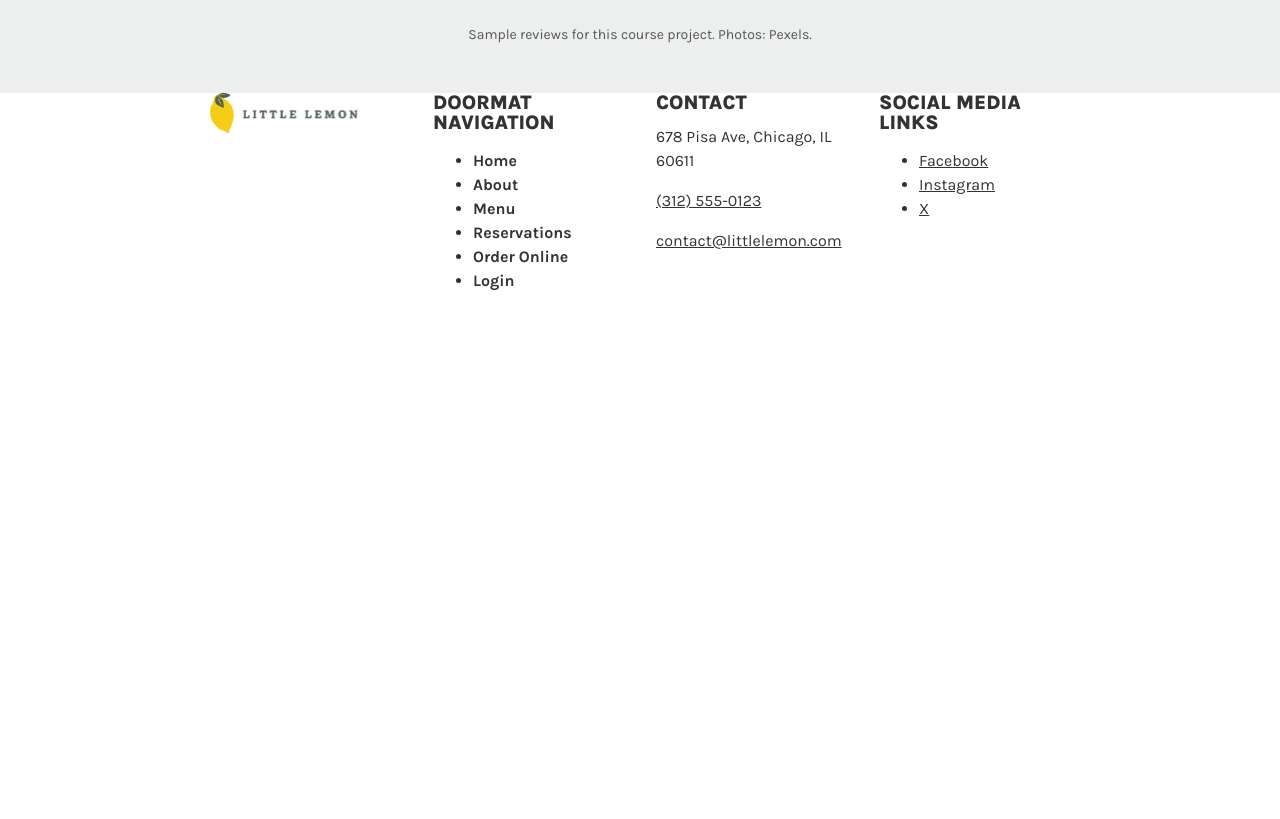
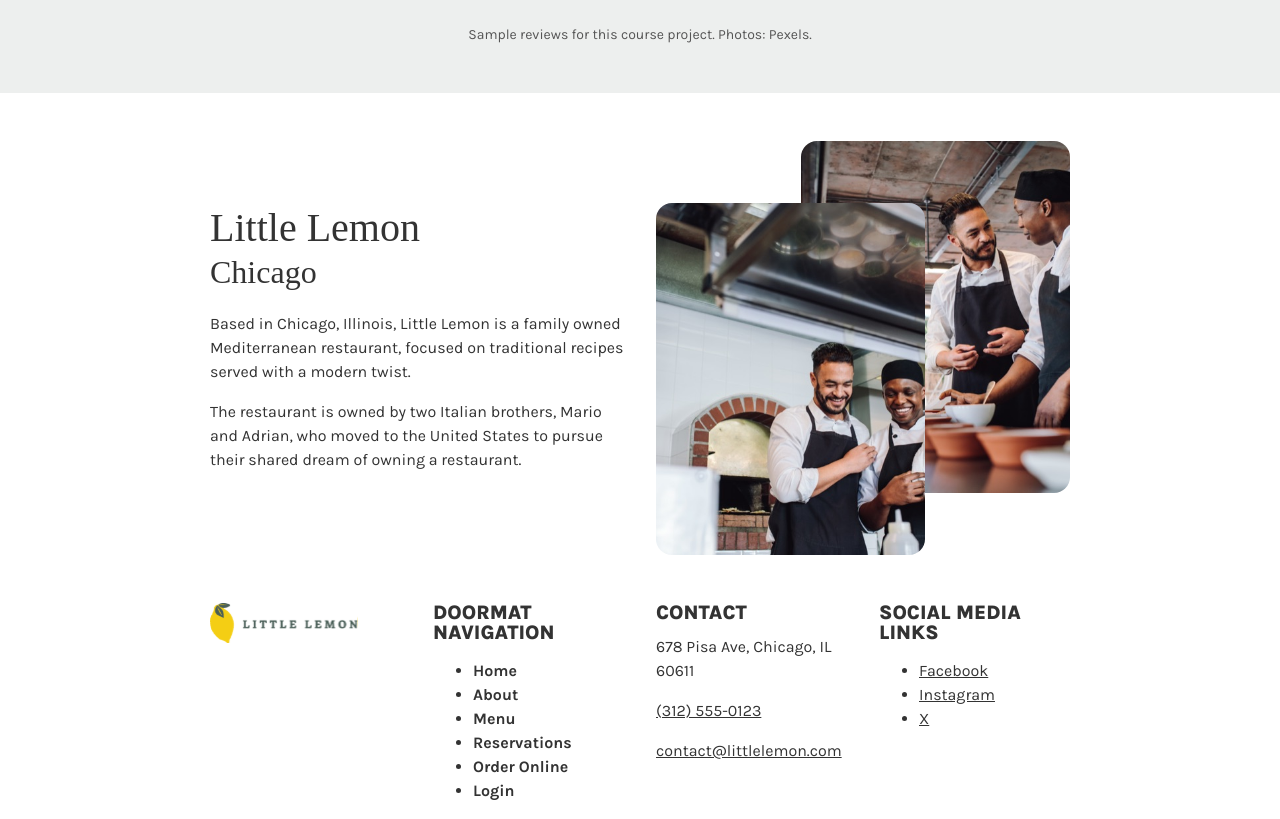
Before and after one commit to mehmet520/front-end-developer-capstone, a React (Vite) app: page / in a window 1280 px wide. Shown: the part 1436-2255 px from the top of the page. Before the commit the page ends 1745 px from the top, so only its background shows below. Built offline with nearby package versions, Linux system fonts and the light colour scheme; a web font is replaced by a local one.

Commit message:
Add Chicago about section

```diff
--- /dev/null
+++ b/src/components/Chicago.css
@@ -0,0 +1,44 @@
+.about {
+  display: grid;
+  grid-template-columns: 1fr 1fr;
+  gap: 2rem;
+  align-items: center;
+  padding-block: 3rem;
+}
+
+.about-city {
+  margin-bottom: 1rem;
+  font-family: var(--font-display);
+  font-size: 2rem;
+}
+
+.about-images {
+  position: relative;
+  width: 100%;
+  max-width: 28rem;
+  aspect-ratio: 1 / 1;
+  justify-self: center;
+}
+
+.about-images img {
+  position: absolute;
+  width: 65%;
+  height: 85%;
+  object-fit: cover;
+}
+
+.about-images img:first-child {
+  top: 0;
+  right: 0;
+}
+
+.about-images img:last-child {
+  bottom: 0;
+  left: 0;
+}
+
+@media (max-width: 768px) {
+  .about {
+    grid-template-columns: 1fr;
+  }
+}
--- /dev/null
+++ b/src/components/Chicago.jsx
@@ -0,0 +1,30 @@
+import marioAndAdrianA from '../assets/images/mario-and-adrian-a.jpg'
+import marioAndAdrianB from '../assets/images/mario-and-adrian-b.jpg'
+import './Chicago.css'
+
+function Chicago() {
+  return (
+    <section className="about">
+      <div className="about-text">
+        <h2>Little Lemon</h2>
+        <p className="about-city">Chicago</p>
+        <p>
+          Based in Chicago, Illinois, Little Lemon is a family owned
+          Mediterranean restaurant, focused on traditional recipes served with a
+          modern twist.
+        </p>
+        <p>
+          The restaurant is owned by two Italian brothers, Mario and Adrian, who
+          moved to the United States to pursue their shared dream of owning a
+          restaurant.
+        </p>
+      </div>
+      <div className="about-images">
+        <img src={marioAndAdrianA} alt="Mario and Adrian, the owners" />
+        <img src={marioAndAdrianB} alt="Mario and Adrian in the kitchen" />
+      </div>
+    </section>
+  )
+}
+
+export default Chicago
--- a/src/pages/HomePage.jsx
+++ b/src/pages/HomePage.jsx
@@ -1,6 +1,7 @@
 import CallToAction from '../components/CallToAction'
 import Specials from '../components/Specials'
 import CustomersSay from '../components/CustomersSay'
+import Chicago from '../components/Chicago'
 
 function HomePage() {
   return (
@@ -8,6 +9,7 @@
       <CallToAction />
       <Specials />
       <CustomersSay />
+      <Chicago />
     </>
   )
 }
```
